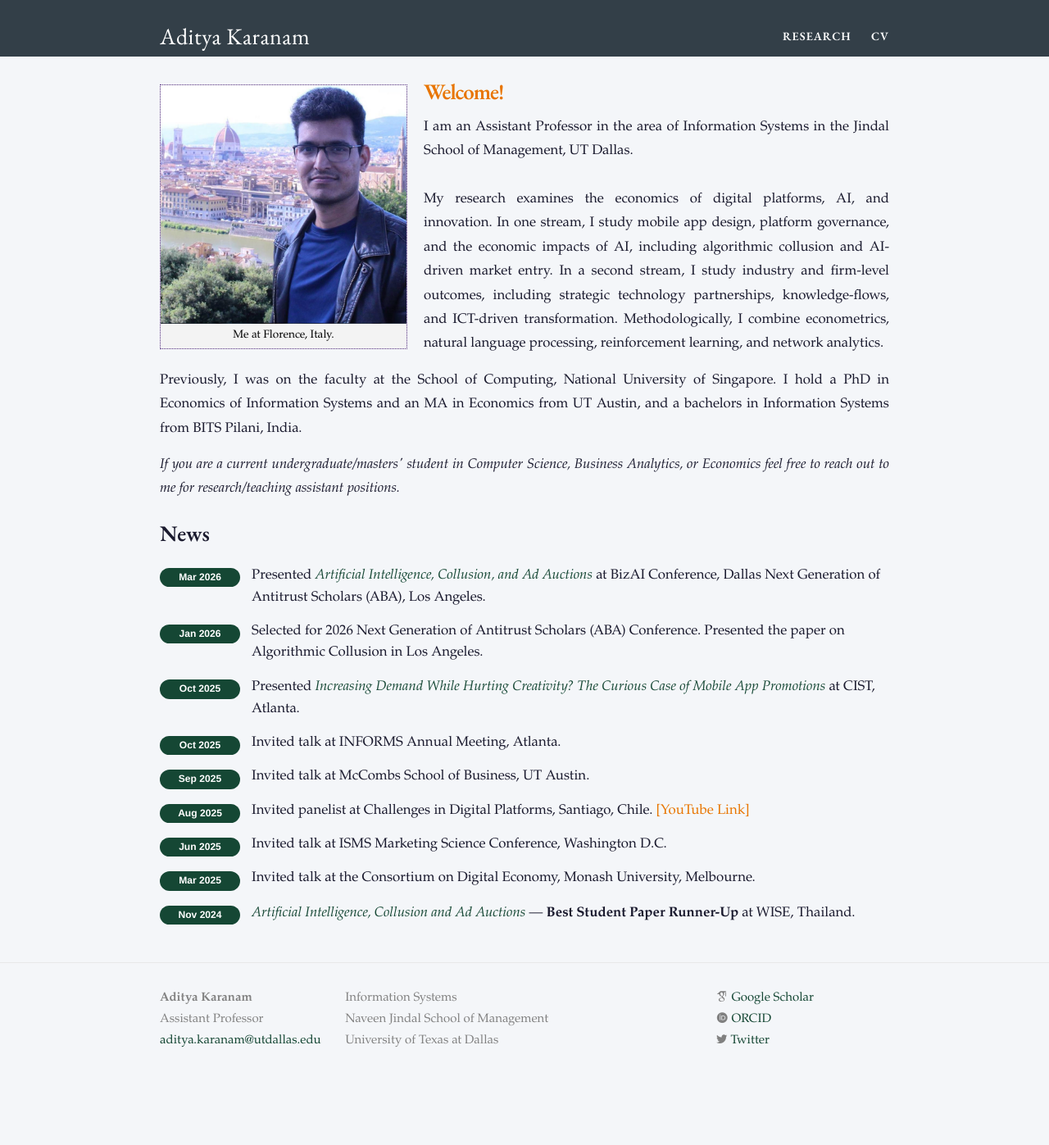
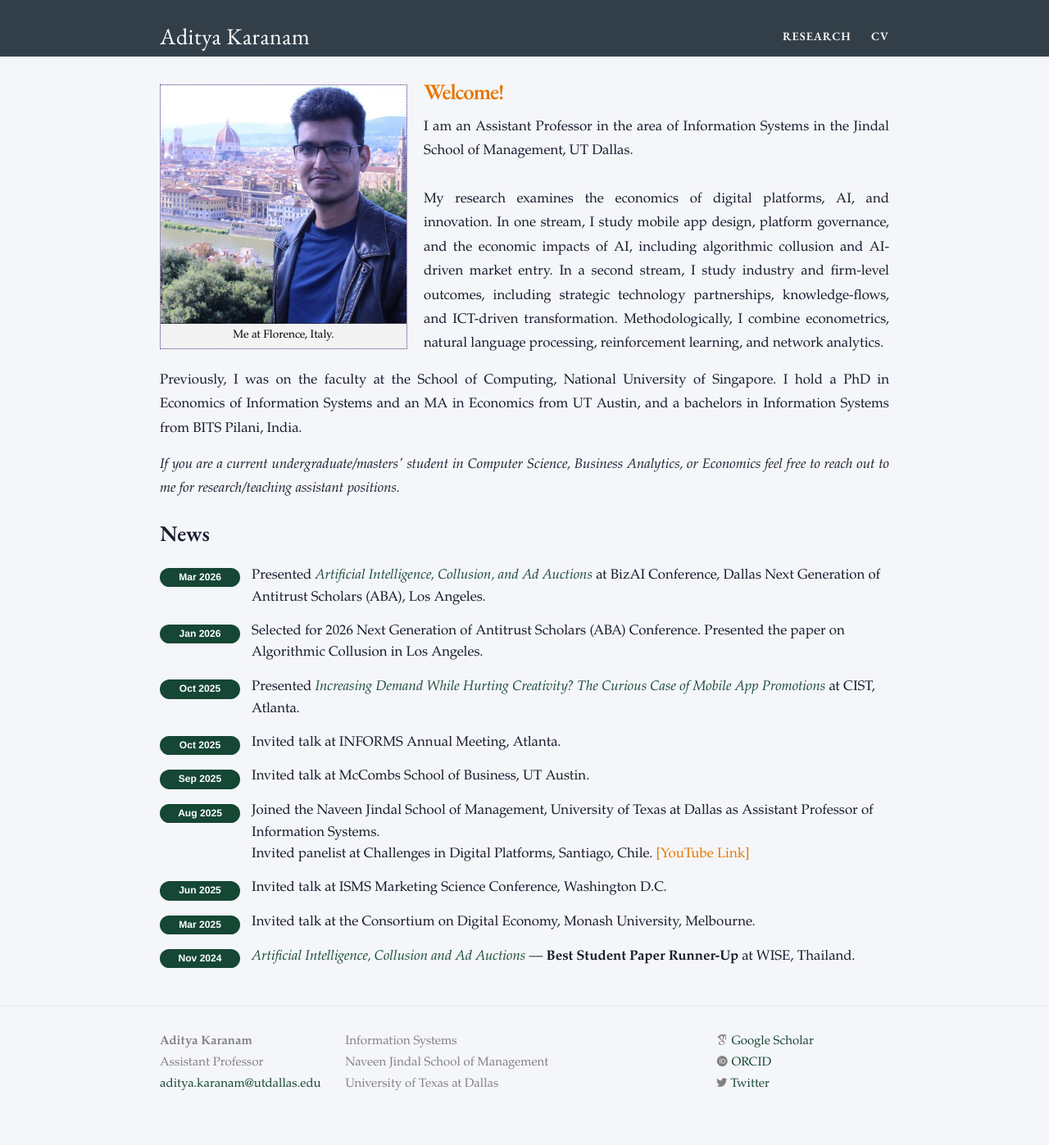
Before and after one commit to askaranam/askaranam.github.io, a Jekyll site: the page built from index.html, in a window 1280 px wide. Shown: the whole page at 82% size. Built offline with Jekyll 4.4.1, drawn with Linux system fonts in a browser that asks for light colours; nearby versions of some CDN libraries; some web fonts are replaced; before the commit the page ends 1343 px from its top, so only the background shows below that.

Commit message:
Update index.html

```diff
--- a/index.html
+++ b/index.html
@@ -52,7 +52,8 @@
   <li><span class="date-pill">Oct 2025</span><span>Presented <em>Increasing Demand While Hurting Creativity? The Curious Case of Mobile App Promotions</em> at CIST, Atlanta.</span></li>
   <li><span class="date-pill">Oct 2025</span><span>Invited talk at INFORMS Annual Meeting, Atlanta.</span></li>
   <li><span class="date-pill">Sep 2025</span><span>Invited talk at McCombs School of Business, UT Austin.</span></li>
-  <li><span class="date-pill">Aug 2025</span><span>Invited panelist at Challenges in Digital Platforms, Santiago, Chile. <a href="https://www.youtube.com/watch?v=farOrPaOTQY">[YouTube Link]</a></span></li>
+  <li><span class="date-pill">Aug 2025</span><span>Joined the Naveen Jindal School of Management, University of Texas at Dallas as Assistant Professor of Information Systems. <br>
+	  Invited panelist at Challenges in Digital Platforms, Santiago, Chile. <a href="https://www.youtube.com/watch?v=farOrPaOTQY">[YouTube Link]</a></span></li>
   <li><span class="date-pill">Jun 2025</span><span>Invited talk at ISMS Marketing Science Conference, Washington D.C.</span></li>
   <li><span class="date-pill">Mar 2025</span><span>Invited talk at the Consortium on Digital Economy, Monash University, Melbourne.</span></li>
   <li><span class="date-pill">Nov 2024</span><span><em>Artificial Intelligence, Collusion and Ad Auctions</em> — <strong>Best Student Paper Runner-Up</strong> at WISE, Thailand.</span></li>
```
